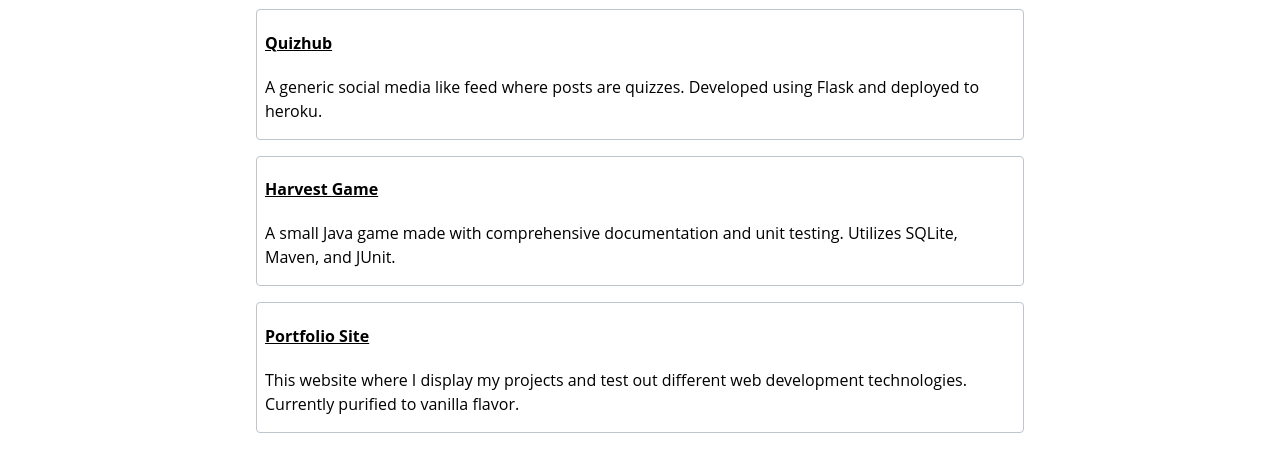
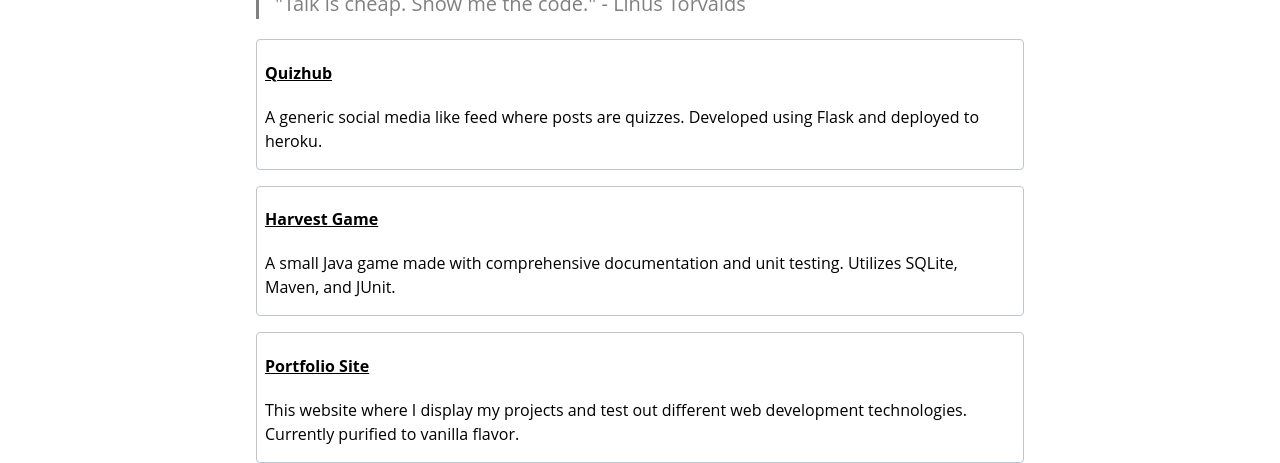
Before and after one commit to jpasikainen/jpasikainen.github.io, a plain HTML site: page index.html in a window 1280 px wide. Shown: the part 507-970 px from the top of the page. Drawn offline with Linux system fonts and the light colour scheme.

Commit message:
Added quote and updated style

```diff
--- a/index.html
+++ b/index.html
@@ -3,7 +3,7 @@
 <head>
   <meta charset="utf-8">
   <meta name="viewport" content="width=device-width, initial-scale=1">
-  <title>J-P Asikainen</title>
+  <title>JP Asikainen</title>
   <link href="static/style.css" rel="stylesheet" />
 </head>
 <body>
@@ -29,6 +29,7 @@
     <br />
     <section>
       <h1>Projects</h1>
+      <blockquote cite="https://lkml.org/lkml/2000/8/25/132"><p>"Talk is cheap. Show me the code." - Linus Torvalds</p></blockquote>
       <div class="project">
         <h4><a href="https://tsoha-quizhub.herokuapp.com/" rel="noopener"><b>Quizhub</b></a></h4>
         <p>A generic social media like feed where posts are quizzes. Developed using Flask and deployed to heroku.</p>
--- a/static/style.css
+++ b/static/style.css
@@ -19,6 +19,17 @@ header {
 
 main {
   margin: 0 5%;
+}
+
+section > *:last-child {
+  margin-bottom: 0;
+}
+
+blockquote {
+  margin-left: 0;
+  border-left: 3px solid grey;
+  padding-left: 1em;
+  color: grey;
 }
 
 h1 {
```
